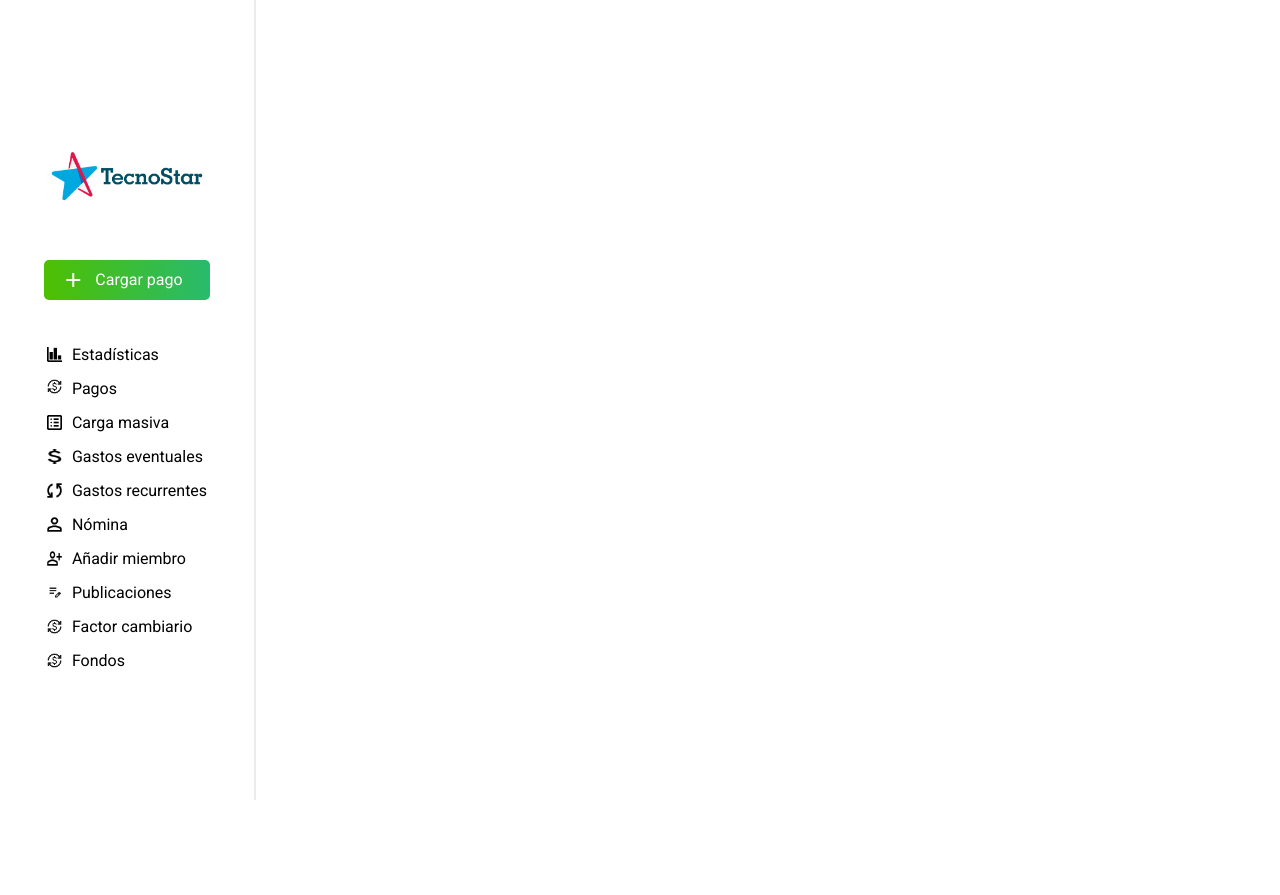
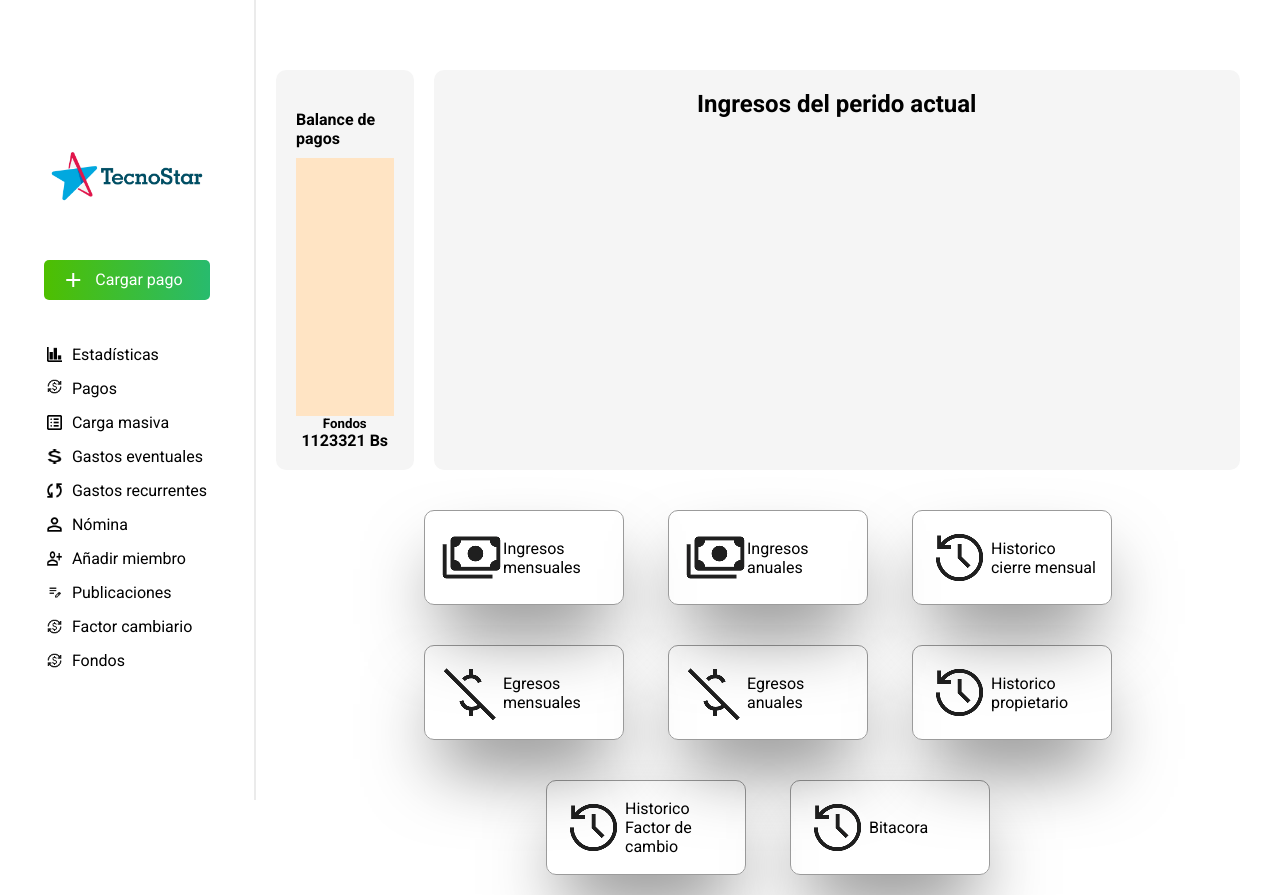
Before and after one commit to micha0507/condv1, a PHP site: page /reportes.php in a window 1280 px wide. Before the commit the page ends 800 px from the top, so only its background shows below. Run offline with PHP 8.4, Linux system fonts and the light colour scheme.

Commit message:
antes de subir

```diff
--- /dev/null
+++ b/css/reportes.css
@@ -0,0 +1,110 @@
+@import url('https://fonts.googleapis.com/css2?family=Noto+Sans:ital,wght@0,100..900;1,100..900&family=Roboto:ital,wght@0,100;0,300;0,400;0,500;0,700;0,900;1,100;1,300;1,400;1,500;1,700;1,900&display=swap');
+
+* {
+    padding: 0;
+    margin: 0;
+    box-sizing: border-box;
+}
+
+body {
+    font-family: "Roboto", serif;
+    font-optical-sizing: auto;
+    font-style: normal;
+    font-variation-settings: "wdth" 100;
+    overflow: hidden;
+    display: flex;
+}
+.BARRA
+{
+    width: 20%;
+}
+.principal {
+    width: 100%;
+    display: flex;
+    flex-direction: column;
+}
+.titulo {
+    justify-content: center;
+}
+.cuadros {
+    display: flex;
+    padding: 20px;
+    margin-top: 50px;
+    justify-content: center;
+    align-items: center;
+}
+.cuadro_balance {
+    background-color: rgb(245, 245, 245);
+    width: 15%;
+    padding: 20px;
+    height: 400px;
+    border-radius: 10px;
+    display: flex;
+    flex-direction: column;
+    align-items: center;
+}
+.titulo_balance {
+   margin-top: 20px;
+   margin-bottom: 10px;
+}
+.grafico_balance {
+    width: 100%;
+    background-color: bisque;
+    height: 280px;
+}
+.grafico {
+    background-color: rgb(245, 245, 245);
+    width: 90%;
+    height: 100%;
+    padding: 20px;
+    margin: 20px;
+    border-radius: 10px;
+    display: flex;
+    justify-content: center;
+}
+
+.marco_cuadros_report {
+    display: flex;
+    align-items: center;
+
+   flex-direction: column;
+
+    color: aqua;
+}
+.lineas {
+    background-color: rgb(255, 255, 255);
+
+
+}
+.cuadros_reportes {
+    display: inline-flex;
+    align-items: center;
+    width: 200px;
+    margin: 20px;
+    border-radius: 10px;
+    border-color: rgb(155, 155, 155);
+    border-width: 1px;
+    border-style: solid;
+    padding: 15px;
+    box-shadow: 1px 39px 73px -16px rgba(0,0,0,0.54);
+    -webkit-box-shadow: 1px 39px 73px -16px rgba(0,0,0,0.54);
+    -moz-box-shadow: 1px 39px 73px -16px rgba(0,0,0,0.54);
+    transition: border-color 0.3s, box-shadow 0.3s;
+}
+
+.cuadros_reportes:hover {
+    border-color: #00eaff;
+    box-shadow: 0 0 16px 2px #00eaff, 1px 39px 73px -16px rgba(0,0,0,0.54);
+}
+
+.cuadros_reportes  {
+   text-decoration: none;
+   color: black;
+}
+#L1 {
+    z-index: 100;
+}
+#L2 {
+    z-index: 99;
+}
+#L3 {}
--- a/index_admin.php
+++ b/index_admin.php
@@ -78,8 +78,8 @@ include './modelo/conexion.php';
         <div class="panel">
 
             <div class="first_row">
-                <! -- PANEL PAGOS PENDIENTES  -->
-                <a href="">
+                <! -- PANEL FACTURAS PENDIENTES  -->
+                <a href="./facturas_pendientes.php">
                 <div class="marcos_panel">
                     <div class="para_pendientes">
                         <?php
@@ -99,7 +99,7 @@ include './modelo/conexion.php';
                         }
                         ?>
                         <h1 class="numeros_morosos"><?php echo $total_pendientes; ?></h1>
-                        <p>Pagos vencidos</p>
+                        <p>Facturas pendientes</p>
                     </div>
                 </div>
                 </a>
--- a/reportes.php
+++ b/reportes.php
@@ -8,14 +8,47 @@ include './modelo/conexion.php';
 <head>
     <meta charset="UTF-8">
     <meta name="viewport" content="width=device-width, initial-scale=1.0">
-    <link rel="stylesheet" href="./css/dashboard.css">
+    <link rel="stylesheet" href="./css/reportes.css">
     <title>Editor de publicaciones</title>
 </head>
 <body>
-    <?php include 'navbar.php'; ?>
+    <?php include 'navbar.php'; ?> <!-- Incluir la barra de navegación -->
 
     <div class="principal">
 
+       <div class="cuadros">
+            <div class="cuadro_balance">
+                <h4 class="titulo_balance">Balance de pagos</h4>
+                <div class="grafico_balance"></div>
+                <div class="leyenda_balance"></div>
+                <div class="leyenda_balance"></div>
+                <h5>Fondos</h5>
+                <h4 class="fondos_numeros">1123321 Bs</h4>
+            </div>
+            <div class="grafico">
+                 <div class="titulo"><h2>Ingresos del perido actual</h2></div>
+            </div>
+       </div>
+       <div class="marco_cuadros_report">
+        <div class="lineas" id="L1">
+            <a href="#" class="cuadros_reportes"><img src="./img/icon/ingresoDinero.png" alt="ingreso">Ingresos mensuales</a>
+            <a href="#" class="cuadros_reportes"><img src="./img/icon/ingresoDinero.png" alt="ingreso">Ingresos anuales</a>
+            <a href="#" class="cuadros_reportes"><img src="./img/icon/historial.png" alt="ingreso">Historico cierre mensual</a>
+        </div>
+
+        <div class="lineas" id="L2">
+                 <a href="#" class="cuadros_reportes"><img src="./img/icon/perdida dinero (1).png" alt="ingreso">Egresos mensuales</a>
+            <a href="#" class="cuadros_reportes"><img src="./img/icon/perdida dinero (1).png" alt="ingreso">Egresos anuales</a>
+            <a href="#" class="cuadros_reportes"><img src="./img/icon/historial.png" alt="ingreso">Historico propietario</a>
+        </div>
+
+        <div class="lineas" id="L3">
+
+
+            <a href="#" class="cuadros_reportes"><img src="./img/icon/historial.png" alt="ingreso">Historico Factor de cambio</a>
+            <a href="#" class="cuadros_reportes"><img src="./img/icon/historial.png" alt="ingreso">Bitacora</a>
+         </div>
+       </div>
     </div>
 
 
```
Also changed, not shown: api/consulta.php (added, +38 -0 lines), css/facturas_pendientes.css (added, +56 -0 lines), facturas_pendientes.php (added, +70 -0 lines), modelo/comprobante_pago.php (+57 -58 lines), img/icon/historial.png (added), img/icon/ingresoDinero.png (added), img/icon/perdida dinero (1).png (added).
